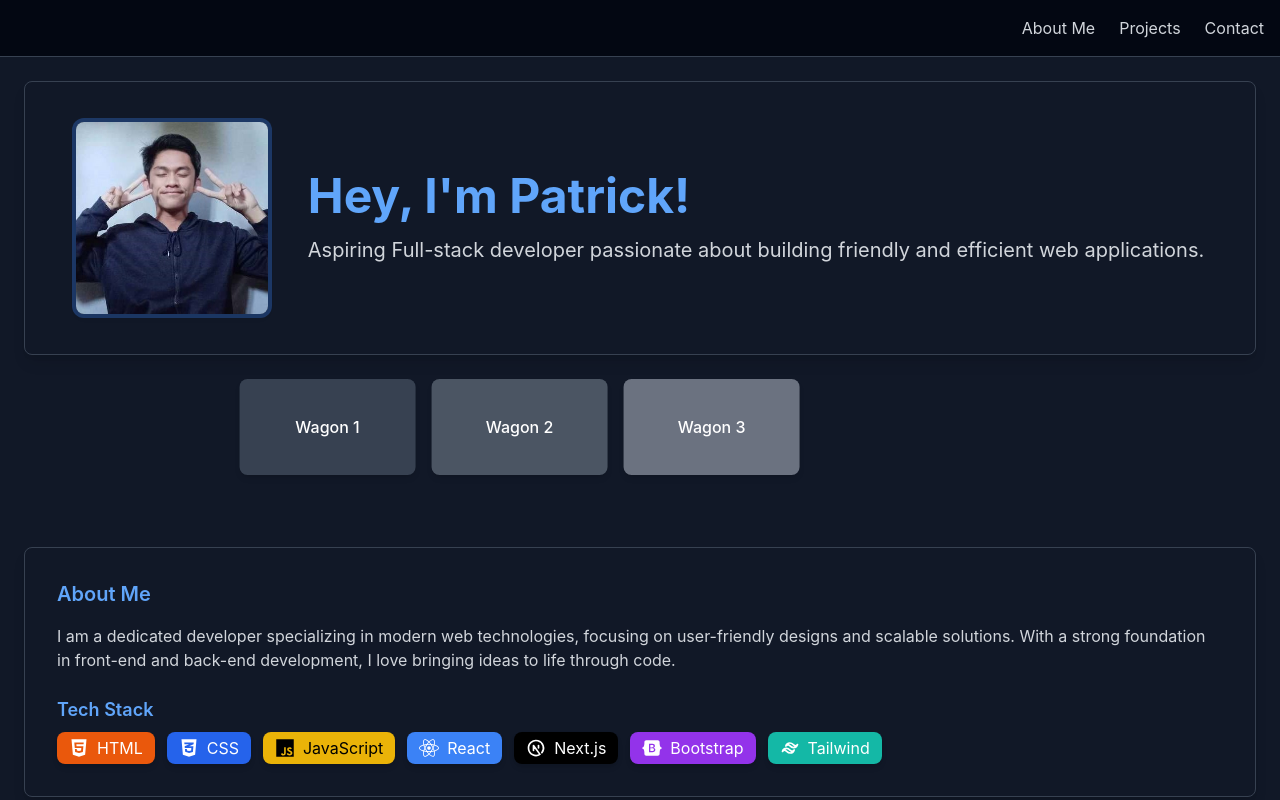
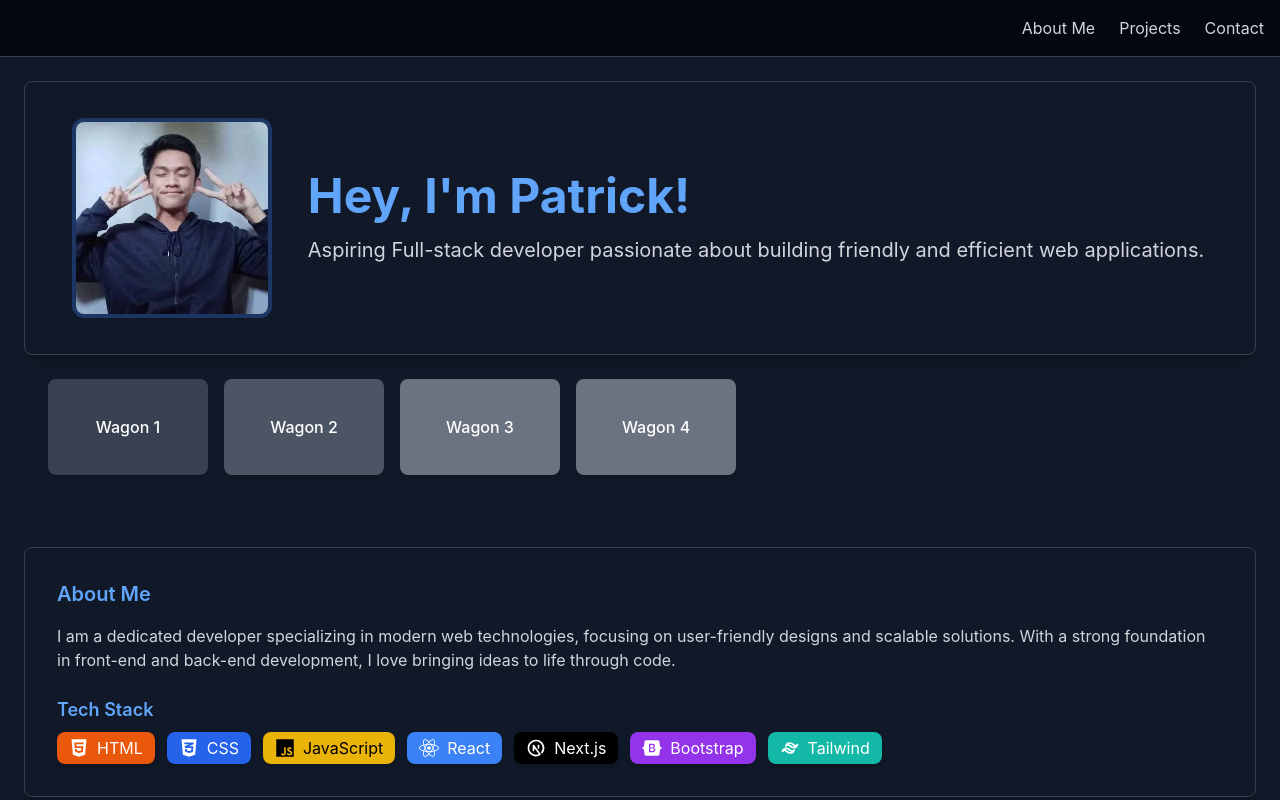
Before and after one commit to JohnPatrickAncajas/portfolio, a Next.js app: page / in a window 1280 px wide. Shown: the top 800 px of the page. Built offline with nearby package versions, Linux system fonts and the light colour scheme.

Commit message:
Version 0.11

```diff
--- a/src/app/page.js
+++ b/src/app/page.js
@@ -27,15 +27,18 @@ export default function Home() {
           </div>
         </div>
 
-        <div className="w-full flex justify-start gap-4 animate-train p-6">
-          <div className="bg-gray-700 w-44 h-24 rounded-lg flex items-center justify-center text-white font-medium shadow-md">
+        <div className="w-full flex overflow-x-hidden gap-4 animate-train p-6">
+          <div className="bg-gray-700 min-w-[10rem] h-24 rounded-lg flex items-center justify-center text-white font-medium shadow-md">
             Wagon 1
           </div>
-          <div className="bg-gray-600 w-44 h-24 rounded-lg flex items-center justify-center text-white font-medium shadow-md">
+          <div className="bg-gray-600 min-w-[10rem] h-24 rounded-lg flex items-center justify-center text-white font-medium shadow-md">
             Wagon 2
           </div>
-          <div className="bg-gray-500 w-44 h-24 rounded-lg flex items-center justify-center text-white font-medium shadow-md">
+          <div className="bg-gray-500 min-w-[10rem] h-24 rounded-lg flex items-center justify-center text-white font-medium shadow-md">
             Wagon 3
+          </div>
+          <div className="bg-gray-500 min-w-[10rem] h-24 rounded-lg flex items-center justify-center text-white font-medium shadow-md">
+            Wagon 4
           </div>
         </div>
 
--- a/tailwind.config.js
+++ b/tailwind.config.js
@@ -13,23 +13,30 @@ module.exports = {
       },
       keyframes: {
         train: {
-          "0%": { transform: "translateX(-32rem)" },
-          "12.5%": { transform: "translateX(-32rem)" },
-          "25%": { transform: "translateX(calc(40vw - 15.5rem))" },
-          "37.5%": { transform: "translateX(calc(50vw - 15.5rem))" },
-          "50%": { transform: "translateX(calc(50vw - 15.5rem))" },
-          "62.5%": { transform: "translateX(calc(50vw - 15.5rem))" },
-          "75%": { transform: "translateX(60vw)" },
-          "87.5%": { transform: "translateX(calc(100vw + 32rem))" },
-          "100%": { transform: "translateX(calc(100vw + 32rem))" },
+         "0%": { transform: "translateX(-80rem)", opacity: "0" },
+          "5%": { transform: "translateX(-40rem)", opacity: "1" },
+          "7%": { transform: "translateX(-25rem)", opacity: "1" },
+          "8%": { transform: "translateX(-20rem)", opacity: "1" },
+          "9%": { transform: "translateX(-17rem)", opacity: "1" },
+          "10%": { transform: "translateX(-15rem)", opacity: "1" },
+          "12%": { transform: "translateX(-12rem)" },
+          "14%": { transform: "translateX(-9rem)" },
+          "16%": { transform: "translateX(-6rem)" },
+          "18%": { transform: "translateX(-3rem)" },
+          "20%": { transform: "translateX(0vw)" },
+          "70%": { transform: "translateX(0vw)" },
+          "90%": { transform: "translateX(40rem)" },
+          "100%": { transform: "translateX(160rem)", opacity: "0" },
         },
         fadeIn: {
           "0%": { opacity: "0", transform: "translateY(20px)" },
           "100%": { opacity: "1", transform: "translateY(0)" },
         },
-      },
+      }
+
+      ,
       animation: {
-        train: "train 24s linear infinite",
+        train: "train s linear infinite",
         fadeIn: "fadeIn 0.6s ease-out",
       },
     },
```
